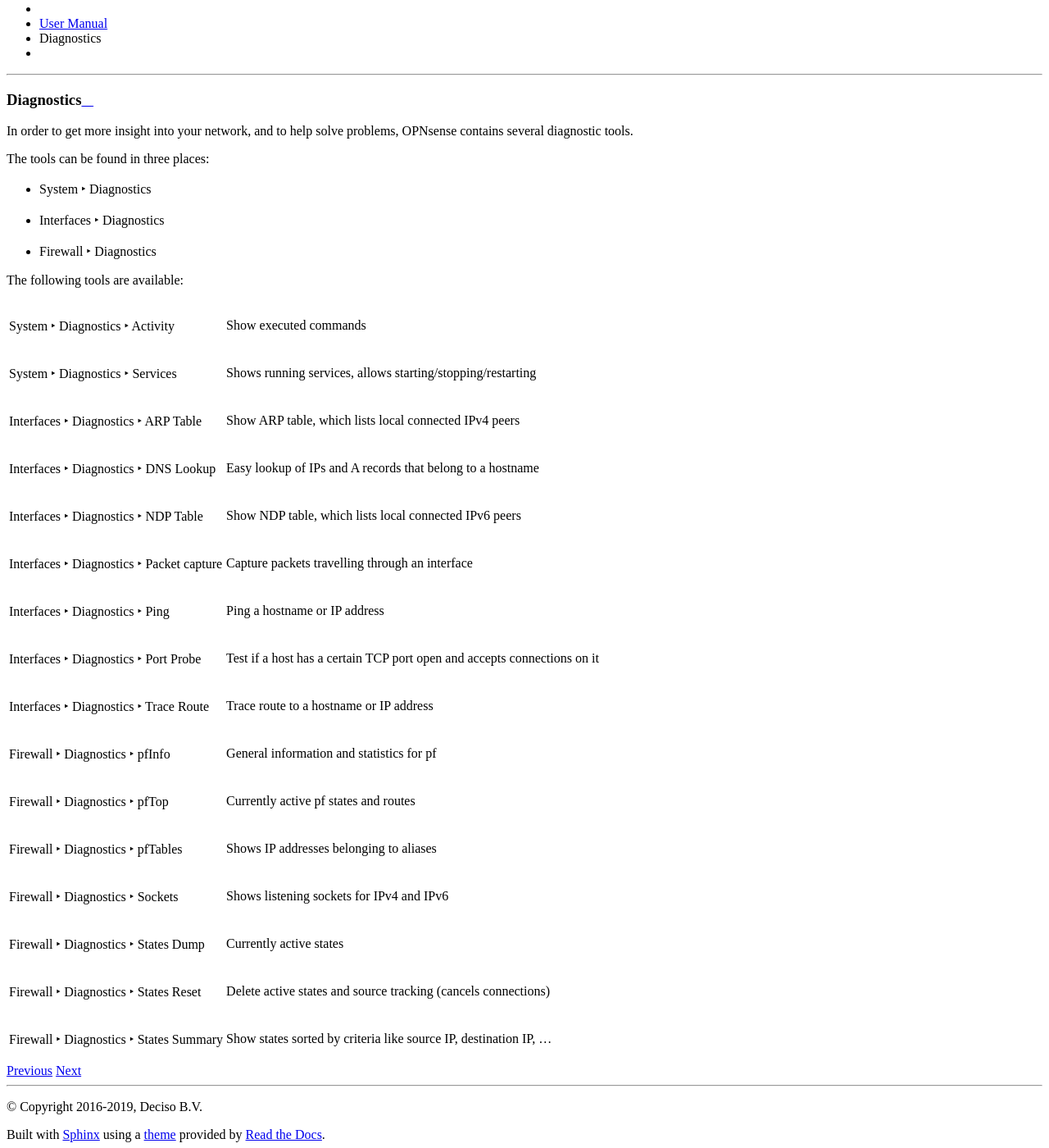
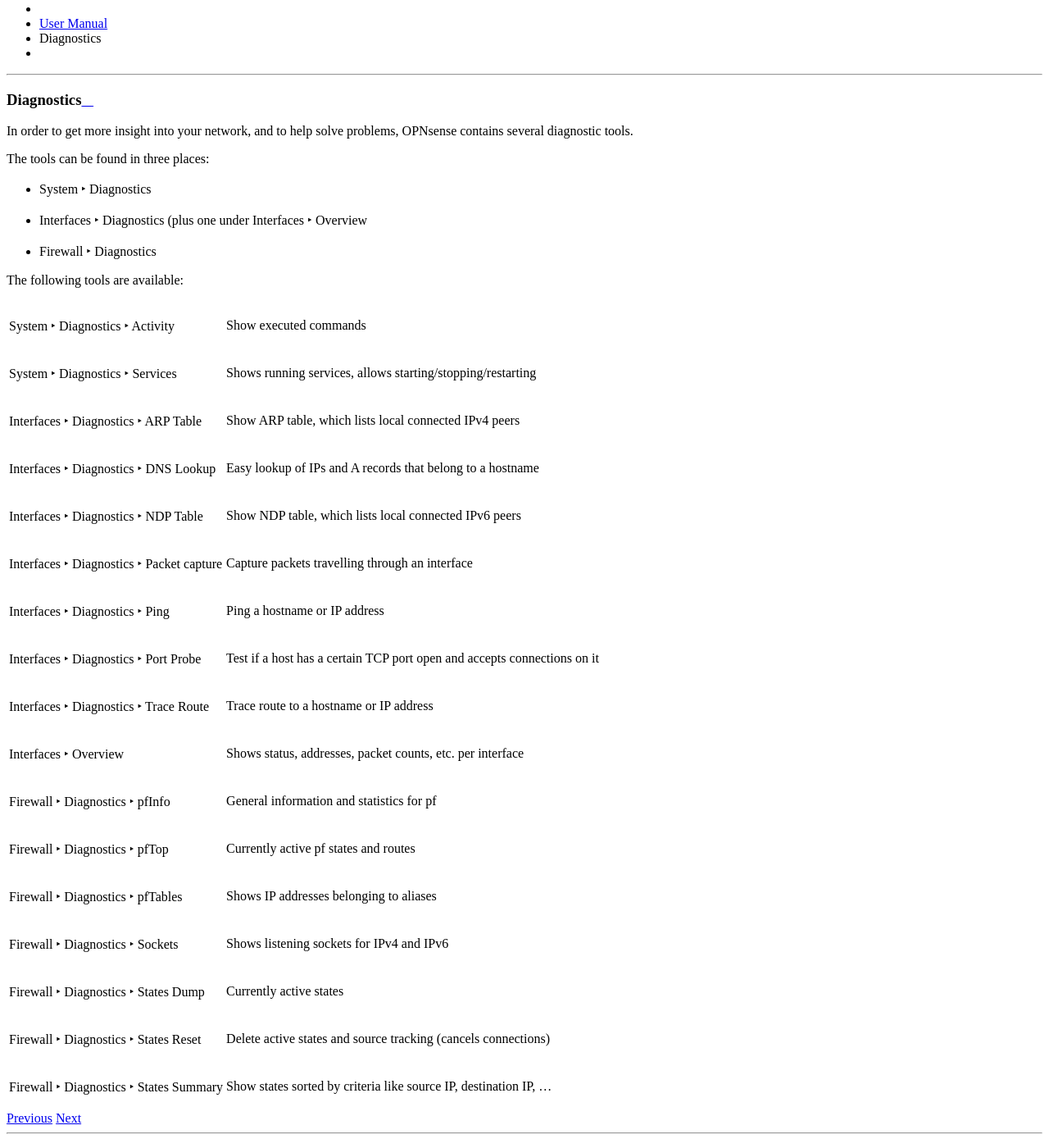
Before and after one commit to opnsense/docs, a Sphinx documentation site: the page built from source/manual/diagnostics.rst, in a window 1280 px wide and 1400 px high, scrolled down 885 px. Shown: the whole window at 82% size. Built offline with Sphinx 7.4.7 and the Read the Docs theme 2.0.0, drawn with Linux system fonts in a browser that asks for light colours.

Commit message:
Mention Interfaces --> Overview under Diagnostics

```diff
--- a/source/manual/diagnostics.rst
+++ b/source/manual/diagnostics.rst
@@ -7,7 +7,7 @@
 The tools can be found in three places:
 
 * :menuselection:`System --> Diagnostics`
-* :menuselection:`Interfaces --> Diagnostics`
+* :menuselection:`Interfaces --> Diagnostics` (plus one under :menuselection:`Interfaces --> Overview`
 * :menuselection:`Firewall --> Diagnostics`
 
 The following tools are available:
@@ -22,6 +22,7 @@
  :menuselection:`Interfaces --> Diagnostics --> Ping`               Ping a hostname or IP address
  :menuselection:`Interfaces --> Diagnostics --> Port Probe`         Test if a host has a certain TCP port open and accepts connections on it
  :menuselection:`Interfaces --> Diagnostics --> Trace Route`        Trace route to a hostname or IP address
+ :menuselection:`Interfaces --> Overview`                           Shows status, addresses, packet counts, etc. per interface
  :menuselection:`Firewall --> Diagnostics --> pfInfo`               General information and statistics for pf
  :menuselection:`Firewall --> Diagnostics --> pfTop`                Currently active pf states and routes
  :menuselection:`Firewall --> Diagnostics --> pfTables`             Shows IP addresses belonging to aliases
```
